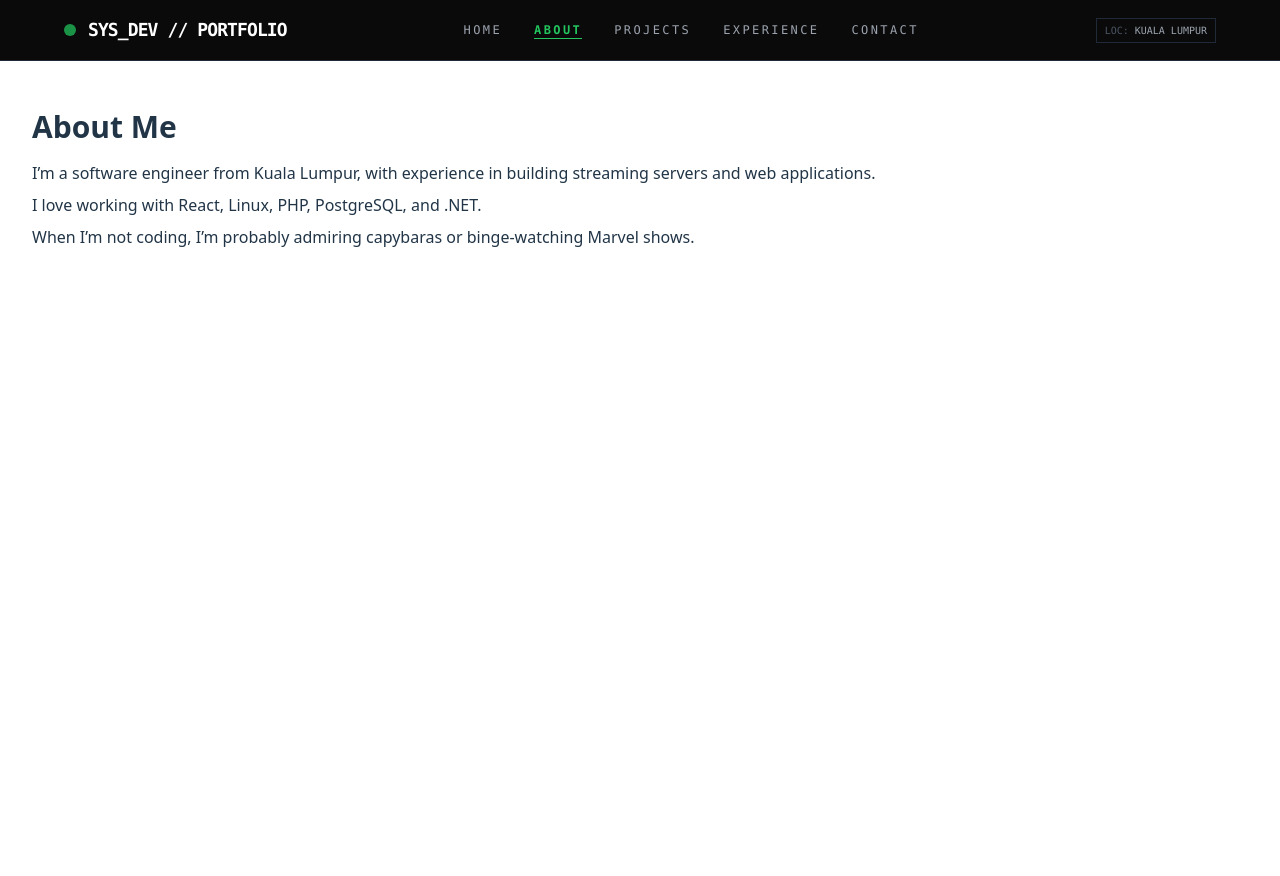
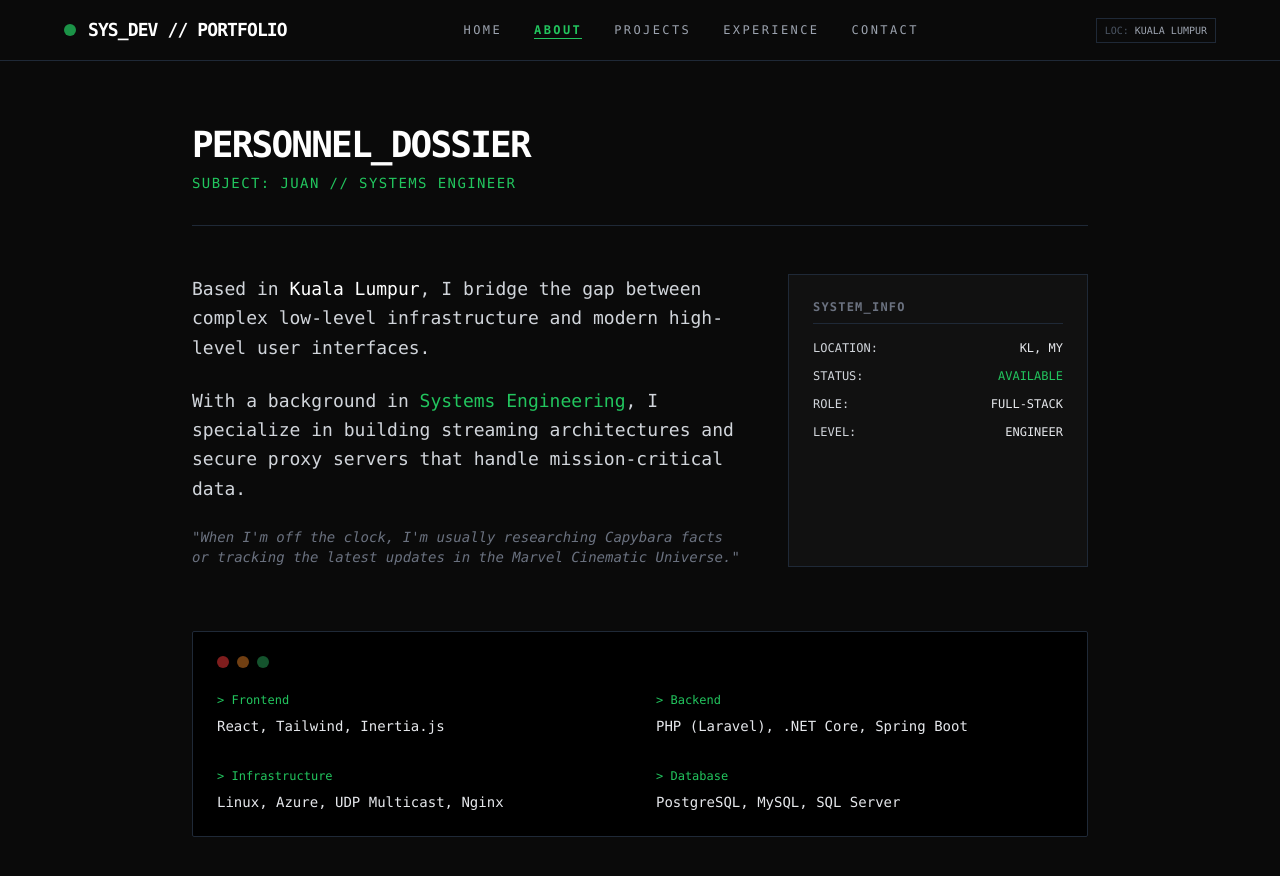
Before and after one commit to j00w3n/my-portfolio, a React (Vite) app: page /about in a window 1280 px wide. Shown: the top 876 px of the page. Before the commit the page ends 800 px from the top, so only its background shows below. Built offline with nearby package versions, Linux system fonts and the light colour scheme.

Commit message:
about page rebuild

```diff
--- a/src/pages/About.jsx
+++ b/src/pages/About.jsx
@@ -1,11 +1,76 @@
+import React from 'react';
+
 function About() {
+  const skills = [
+    { category: "Frontend", tools: "React, Tailwind, Inertia.js" },
+    { category: "Backend", tools: "PHP (Laravel), .NET Core, Spring Boot" },
+    { category: "Infrastructure", tools: "Linux, Azure, UDP Multicast, Nginx" },
+    { category: "Database", tools: "PostgreSQL, MySQL, SQL Server" }
+  ];
+
   return (
-    <section className="py-12 px-8 bg-white">
-      <h2 className="text-3xl font-semibold mb-4">About Me</h2>
-      <p className="mb-2">I’m a software engineer from Kuala Lumpur, with experience in building streaming servers and web applications.</p>
-      <p className="mb-2">I love working with React, Linux, PHP, PostgreSQL, and .NET.</p>
-      <p>When I’m not coding, I’m probably admiring capybaras or binge-watching Marvel shows.</p>
+    <section className="min-h-screen bg-[#0a0a0a] text-gray-300 py-16 px-8 font-mono">
+      <div className="max-w-4xl mx-auto">
+
+        {/* Header Hook */}
+        <div className="border-b border-gray-800 pb-8 mb-12">
+          <h2 className="text-4xl font-bold text-white tracking-tighter uppercase mb-2">
+            Personnel_Dossier
+          </h2>
+          <p className="text-green-500 text-sm tracking-widest uppercase">
+            Subject: Juan // Systems Engineer
+          </p>
+        </div>
+
+        {/* Biography Grid */}
+        <div className="grid grid-cols-1 md:grid-cols-[1fr,300px] gap-12 mb-16">
+          <div className="space-y-6 text-lg leading-relaxed">
+            <p>
+              Based in <span className="text-white">Kuala Lumpur</span>, I bridge the gap between complex low-level infrastructure and modern high-level user interfaces.
+            </p>
+            <p>
+              With a background in <span className="text-green-500">Systems Engineering</span>, I specialize in building streaming architectures and secure proxy servers that handle mission-critical data.
+            </p>
+            <p className="text-gray-500 text-sm italic">
+              "When I'm off the clock, I'm usually researching Capybara facts or tracking the latest updates in the Marvel Cinematic Universe."
+            </p>
+          </div>
+
+          {/* Side Stats Box */}
+          <div className="border border-gray-800 bg-[#111] p-6">
+            <h3 className="text-xs font-bold text-gray-500 uppercase tracking-widest mb-4 border-b border-gray-800 pb-2">
+              System_Info
+            </h3>
+            <ul className="text-xs space-y-3">
+              <li className="flex justify-between"><span>LOCATION:</span> <span className="text-gray-200">KL, MY</span></li>
+              <li className="flex justify-between"><span>STATUS:</span> <span className="text-green-500">AVAILABLE</span></li>
+              <li className="flex justify-between"><span>ROLE:</span> <span className="text-gray-200">FULL-STACK</span></li>
+              <li className="flex justify-between"><span>LEVEL:</span> <span className="text-gray-200">ENGINEER</span></li>
+            </ul>
+          </div>
+        </div>
+
+        {/* Technical Skills Terminal */}
+        <div className="border border-gray-800 bg-black p-6 rounded-sm">
+          <div className="flex gap-2 mb-6">
+            <div className="w-3 h-3 rounded-full bg-red-900"></div>
+            <div className="w-3 h-3 rounded-full bg-yellow-900"></div>
+            <div className="w-3 h-3 rounded-full bg-green-900"></div>
+          </div>
+
+          <div className="grid grid-cols-1 sm:grid-cols-2 gap-8">
+            {skills.map((skill, index) => (
+              <div key={index}>
+                <h4 className="text-green-500 text-xs mb-2">{`> ${skill.category}`}</h4>
+                <p className="text-sm text-gray-200">{skill.tools}</p>
+              </div>
+            ))}
+          </div>
+        </div>
+
+      </div>
     </section>
   );
 }
+
 export default About;
--- a/src/pages/Home.jsx
+++ b/src/pages/Home.jsx
@@ -30,7 +30,7 @@ function Home() {
 
               {/* Actual Image */}
               <img
-                src="/profile.jpg"  // Make sure your file is in /public/
+                src={profilePic}  // Make sure your file is in /public/
                 alt="Juan // Systems Engineer Profile"
                 className="w-[180px] h-[180px] object-cover filter grayscale hover:grayscale-0 transition-all duration-300"
               />
```
